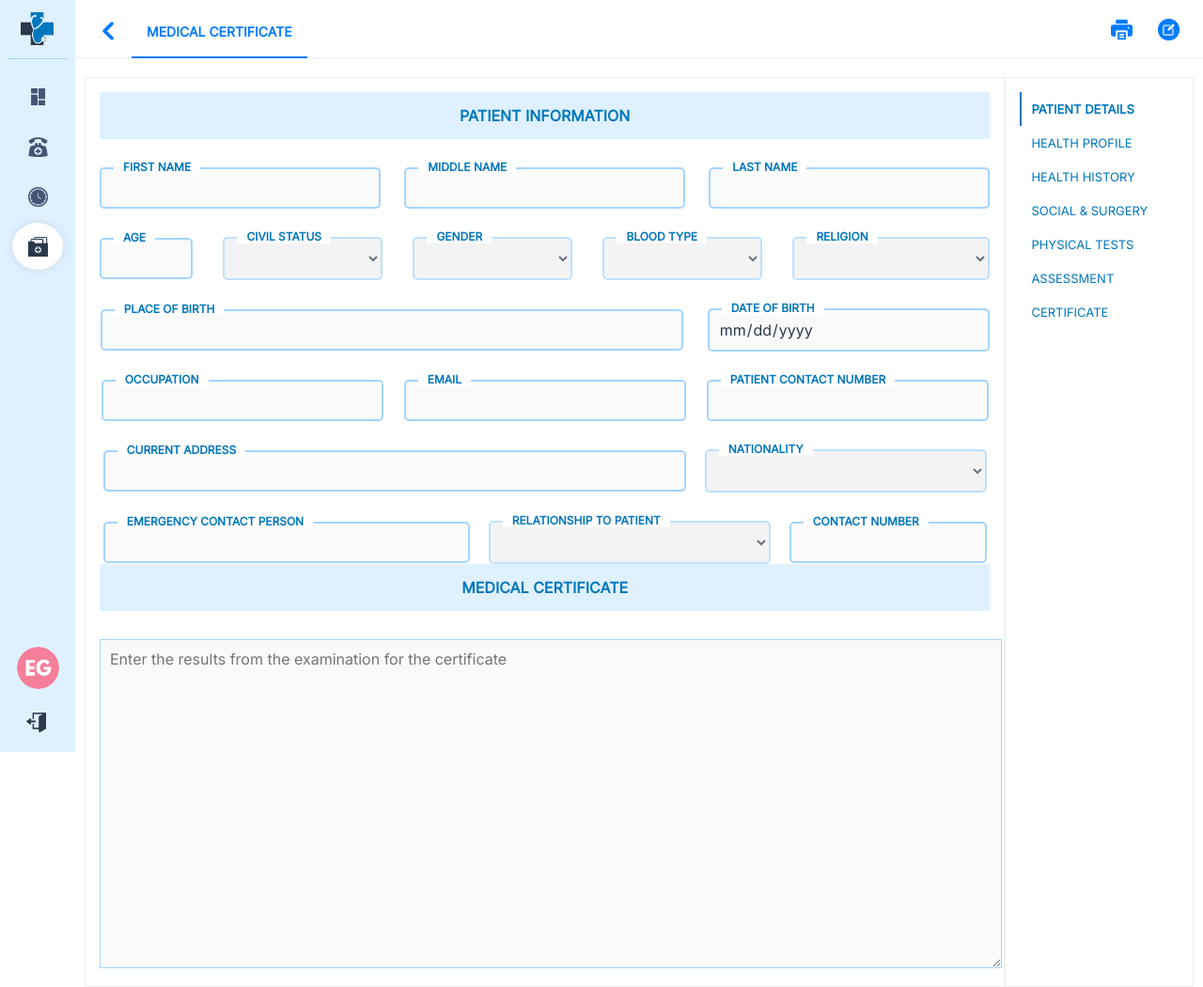
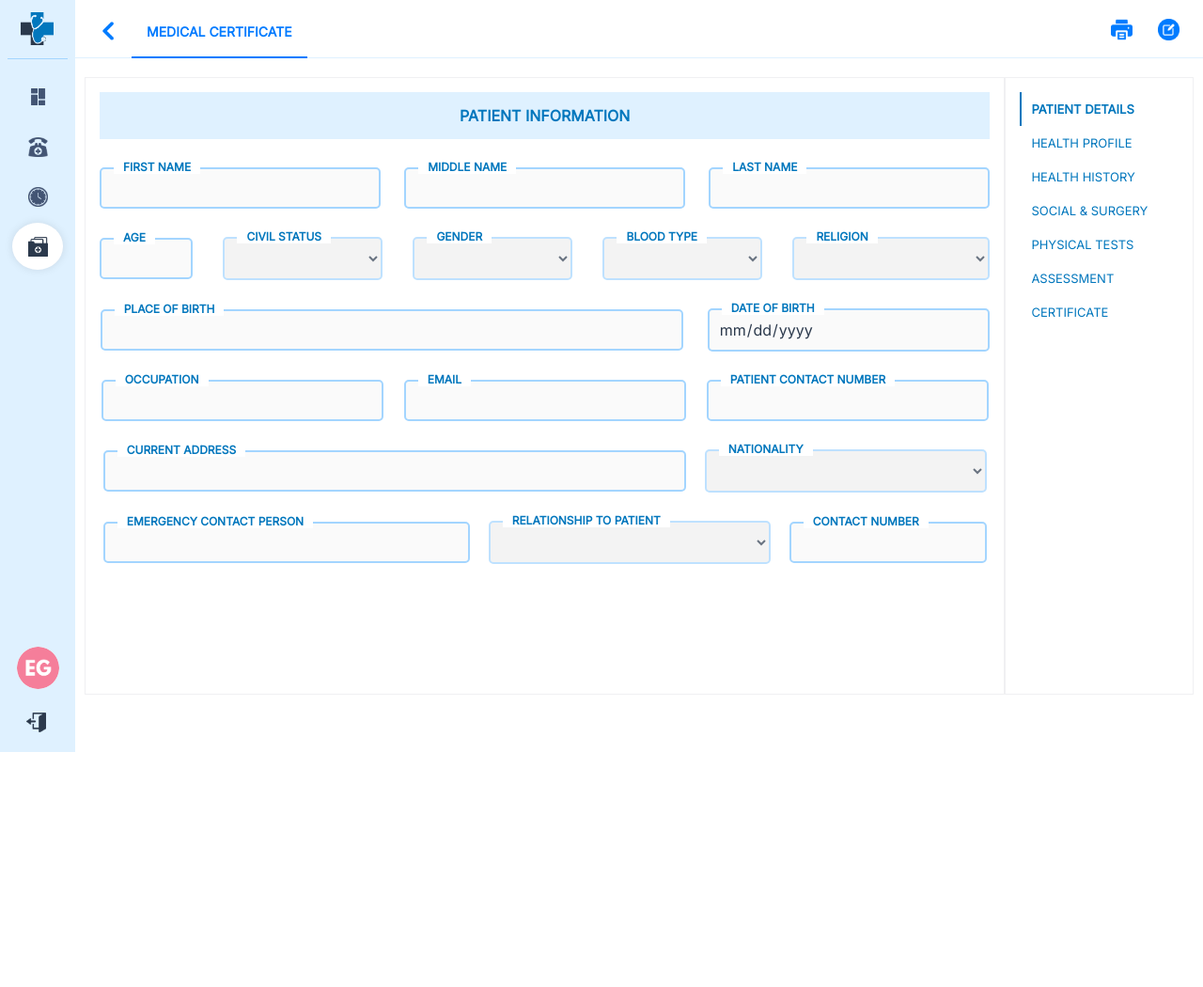
Before and after one commit to kycx0236/Clinical-Management-System, a Flask app: template app/templates/doctor/patient/certificate.html in a window 1280 px wide. Shown: the whole page at 94% size. After the commit the page ends 800 px from the top, so only its background shows below. Run offline with Flask 3, Linux system fonts and the light colour scheme; the template is opened without the code that fills it: values that come from a table or form of the project are taken from there, others are empty; some libraries are stand-ins or nearby versions.

Commit message:
Minor changes in UI.

```diff
--- a/app/templates/doctor/patient/certificate.html
+++ b/app/templates/doctor/patient/certificate.html
@@ -763,7 +763,7 @@
                             </div>
                         </div>
 
-                        <div id="toggleContent7">
+                        <div id="toggleContent7" style="display: none;">
                             <div class="med-header history">MEDICAL CERTIFICATE</div>
                             <textarea id="sectionToPrint" class="clearance_textarea" name="certificate_textarea" rows="2" placeholder="Enter the results from the examination for the certificate">{{ certificate[15] }}</textarea>
                         </div>
```
